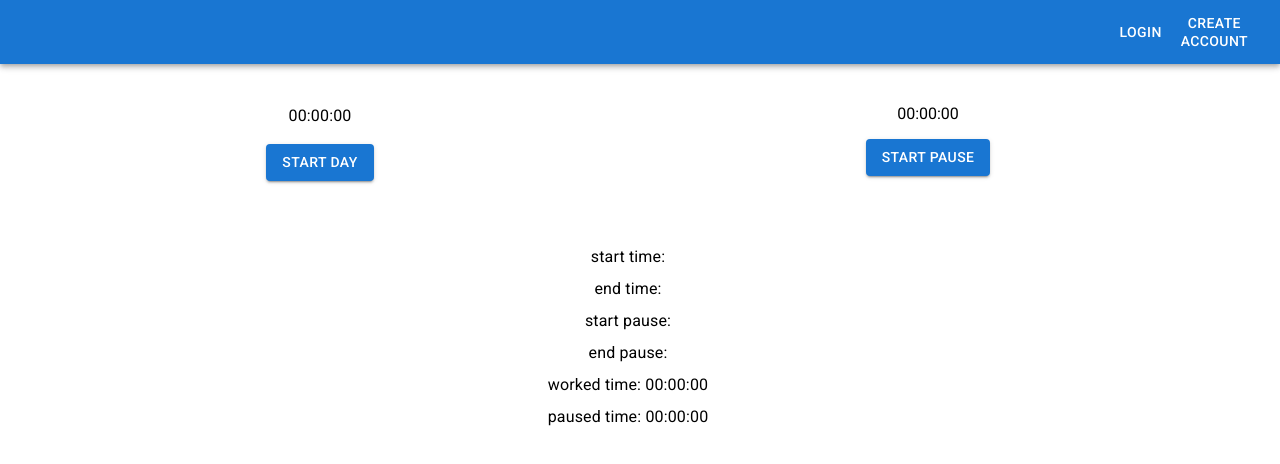
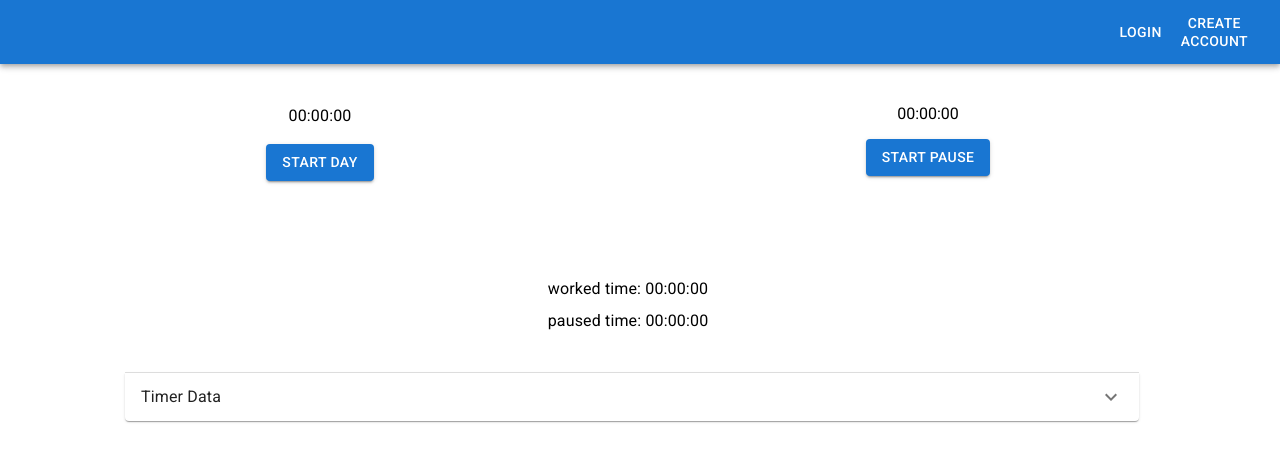
Before and after one commit to miguelgisbert/work-timer, a React (Vite) app: page / in a window 1280 px wide. Shown: the top 464 px of the page. Built offline with nearby package versions, Linux system fonts and the light colour scheme; no server answers.

Commit message:
Timer log

```diff
--- a/package.json
+++ b/package.json
@@ -42,6 +42,8 @@
     "@fontsource/roboto": "^5.0.12",
     "@mui/icons-material": "^5.15.13",
     "@mui/material": "^5.15.11",
+    "@mui/x-data-grid": "^6.19.6",
+    "date-fns": "^3.6.0",
     "firebase": "^10.8.1",
     "react": "^17.0.2",
     "react-dom": "^17.0.2"
--- a/src/components/Login.tsx
+++ b/src/components/Login.tsx
@@ -147,11 +147,6 @@ function Login() {
         {formToShow === 'signup' && <Button onClick={signUp}>Create Account</Button>}
         <Typography>{errorMessage}</Typography>
       </Popper>
-      {/* <input type="email" value={email} onChange={e => setEmail(e.target.value)} />
-      <input type="password" value={password} onChange={e => setPassword(e.target.value)} />
-      <button onClick={signIn}>Sign In</button>
-      <button onClick={signUp}>Sign Up</button>
-      {errorMessage && <p>{errorMessage}</p>} */}
     </>
   );
 }
--- a/src/components/Timer.tsx
+++ b/src/components/Timer.tsx
@@ -1,5 +1,14 @@
 import React, { useEffect, useState } from 'react'
 import { Button, Grid, Typography } from '@mui/material'
+import { TimerData } from '../types'
+import { formatTime } from '../utils/timeUtils'
+import 'firebase/compat/firestore'
+import { getAuth, onAuthStateChanged } from 'firebase/auth'
+import { getDoc, doc, setDoc, Timestamp, collection, query, where, getDocs, orderBy } from "firebase/firestore"
+import { db } from "../firebaseConfig"
+import TimerLog from './TimerLog'
+import { startOfWeek, endOfWeek } from 'date-fns'
+
 
 const Timer: React.FC = () => {
     const [startTime, setStartTime] = useState<Date | null>(null)
@@ -10,6 +19,7 @@ const Timer: React.FC = () => {
     const [pausedTime, setPausedTime] = useState<number>(0)
     const [isWorking, setIsWorking] = useState<boolean>(false)
     const [isResting, setIsResting] = useState<boolean>(false)
+    const [weekData, setWeekData] = useState<TimerData[]>([])
 
     useEffect(() => {
         let interval: ReturnType<typeof setTimeout> | null = null
@@ -51,11 +61,107 @@ const Timer: React.FC = () => {
         }
     }, [startPause, isResting])
 
-    const formatTime = (timeInSeconds: number): string => {
-        const date = new Date(0)
-        date.setSeconds(timeInSeconds)
-        return date.toISOString().slice(11, 19)
+    useEffect(() => {
+        if (startTime) {
+            saveDataToFirestore();
+        }
+    }, [startTime, endTime, startPause, endPause, workedTime, pausedTime]);
+
+
+    const saveDataToFirestore = async () => {
+
+        const auth = getAuth();
+        let userId = '';
+        if (auth.currentUser) {
+            userId = auth.currentUser.uid;
+        }
+
+        const timerData = {
+            date: startTime ? Timestamp.fromDate(startTime) : null,
+            startTime: startTime ? Timestamp.fromDate(startTime) : null,
+            endTime: endTime ? Timestamp.fromDate(endTime) : null,
+            startPause: startPause ? Timestamp.fromDate(startPause) : null,
+            endPause: endPause ? Timestamp.fromDate(endPause) : null,
+            workedTime,
+            pausedTime
+        }
+
+        const docId = startTime ? startTime.toISOString().split('T')[0] : new Date().toISOString().split('T')[0];
+        const docRef = doc(db, "users", userId, "timerData", docId);
+        await setDoc(docRef, timerData, { merge: true });
     }
+
+
+    const startOfWeekDate = startOfWeek(new Date(), { weekStartsOn: 1 })
+    const endOfWeekDate = endOfWeek(new Date(), { weekStartsOn: 1 })
+    const startOfWeekDateUTC = new Date(Date.UTC(startOfWeekDate.getUTCFullYear(), startOfWeekDate.getUTCMonth(), startOfWeekDate.getUTCDate()));
+    const endOfWeekDateUTC = new Date(Date.UTC(endOfWeekDate.getUTCFullYear(), endOfWeekDate.getUTCMonth(), endOfWeekDate.getUTCDate(), 23, 59, 59));
+
+    useEffect(() => {
+        const fetchData = async (userId: string) => {
+            const docId = new Date().toISOString().split('T')[0];
+            const docRef = doc(db, "users", userId, "timerData", docId)
+            const docSnap = await getDoc(docRef)
+            console.log(docSnap)
+            if (docSnap.exists()) {
+                const data = docSnap.data()
+                setStartTime(data.startTime?.toDate() || null);
+                setEndTime(data.endTime?.toDate() || null);
+                setStartPause(data.startPause?.toDate() || null);
+                setEndPause(data.endPause?.toDate() || null);
+                setWorkedTime(data.workedTime || 0);
+                setPausedTime(data.pausedTime || 0);
+
+                // Check if the user is working or resting
+                if (data.startTime && !data.endTime && (!data.startPause || data.endPause)) {
+                    setIsWorking(true);
+                }
+                if (data.startPause && !data.endPause) {
+                    setIsResting(true);
+                }
+                setWorkedTime(data.workedTime);
+                setPausedTime(data.pausedTime);
+            }
+        }
+
+        const fetchDataForWeek = async (userId: string) => {
+            const q = query(
+                collection(db, "users", userId, "timerData"),
+                where("date", ">=", startOfWeekDateUTC),
+                where("date", "<=", endOfWeekDateUTC),
+                orderBy("date")
+            );
+
+            try {
+                const querySnapshot = await getDocs(q)
+                const weekData = querySnapshot.docs.map((doc, index) => {
+                    const data = doc.data();
+                    return {
+                        id: index,
+                        date: data.date.toDate(),
+                        startTime: data.startTime?.toDate(),
+                        endTime: data.endTime?.toDate(),
+                        startPause: data.startPause?.toDate(),
+                        endPause: data.endPause?.toDate(),
+                        workedTime: data.workedTime,
+                        pausedTime: data.pausedTime
+                    } as TimerData;
+                })
+                setWeekData(weekData)
+            } catch (error) {
+                console.error("Error fetching data for week:", error);
+            }
+        }
+
+        const auth = getAuth();
+        const unsubscribe = onAuthStateChanged(auth, (user) => {
+            if (user) {
+                fetchData(user.uid);
+                fetchDataForWeek(user.uid);
+            }
+        })
+        return () => unsubscribe()
+    }, []);
 
     return (
         <Grid container spacing={2} justifyContent="center" textAlign="center" padding={5}>
@@ -76,9 +182,15 @@ const Timer: React.FC = () => {
                         }}>End day</Button>
                     )}
                 </Grid>
+                <Grid item>
+                    {startTime && <Typography>start time: {startTime?.toLocaleTimeString()}</Typography>}
+                </Grid>
+                <Grid item>
+                    {endTime && <Typography>end time: {endTime?.toLocaleTimeString()}</Typography>}
+                </Grid>
             </Grid>
             <Grid xs={12} sm={6} container item spacing={2} direction={'column'}>
-                <Grid item>{formatTime(pausedTime)}</Grid>
+                <Grid item>{pausedTime ? formatTime(pausedTime): '00:00:00'}</Grid>
                 <Grid item>
                     {!startPause ? (
                         <Button variant="contained" onClick={() => {
@@ -94,20 +206,14 @@ const Timer: React.FC = () => {
                         }}>End pause</Button>
                     )}
                 </Grid>
+                <Grid item>
+                    {startPause && <Typography>start pause: {startPause?.toLocaleTimeString()}</Typography>}
+                </Grid>
+                <Grid item>
+                    {endPause && <Typography>end pause: {endPause?.toLocaleTimeString()}</Typography>}
+                </Grid>
             </Grid>
             <Grid container direction={"column"} xs={12} item padding={5} marginTop={5} spacing={1}>
-                <Grid item>
-                    <Typography>start time: {startTime?.toLocaleTimeString()}</Typography>
-                </Grid>
-                <Grid item>
-                    <Typography>end time: {endTime?.toLocaleTimeString()}</Typography>
-                </Grid>
-                <Grid item>
-                    <Typography>start pause: {startPause?.toLocaleTimeString()}</Typography>
-                </Grid>
-                <Grid item>
-                    <Typography>end pause: {endPause?.toLocaleTimeString()}</Typography>
-                </Grid>
                 <Grid item>
                     <Typography>worked time: {formatTime(workedTime)}</Typography>
                 </Grid>
@@ -115,6 +221,7 @@ const Timer: React.FC = () => {
                     <Typography>paused time: {formatTime(pausedTime)}</Typography>
                 </Grid>
             </Grid>
+            <TimerLog rows={weekData} />
         </Grid>
     )
 }
--- /dev/null
+++ b/src/components/TimerLog.tsx
@@ -0,0 +1,64 @@
+import React, { useEffect, useState } from 'react'
+import {Accordion, AccordionSummary, AccordionDetails, Typography} from '@mui/material'
+import { DataGrid } from '@mui/x-data-grid'
+import ExpandMoreIcon from '@mui/icons-material/ExpandMore'
+import { TimerData } from '../types'
+import { formatTime, extractTime } from '../utils/timeUtils'
+
+interface TimerLogProps {
+    rows: TimerData[];
+}
+
+interface FormattedTimerData {
+    startTime: string;
+    endTime: string;
+    startPause: string;
+    endPause: string;
+    workedTime: string;
+    pausedTime: string;
+}
+
+const TimerLog: React.FC<TimerLogProps> = ({ rows }) => {
+
+    const [data, setData] = useState<FormattedTimerData[]>([])
+
+    useEffect(() => {
+        if (rows.length > 0) {
+            const formattedRows = rows.map(row => ({
+                ...row,
+                startTime: row.startTime ? extractTime(row.startTime) : '',
+                endTime: extractTime(row.endTime),
+                startPause: extractTime(row.startPause),
+                endPause: extractTime(row.endPause),
+                workedTime: formatTime(row.workedTime),
+                pausedTime: formatTime(row.pausedTime),
+            }))
+            setData(formattedRows)
+        }
+    }, [rows])
+
+    return (
+        <Accordion sx={{ maxWidth: "100%" }}>
+            <AccordionSummary expandIcon={<ExpandMoreIcon />}>
+                <Typography>Timer Data</Typography>
+            </AccordionSummary>
+            <AccordionDetails>
+                <DataGrid
+                    rows={data}
+                    columns={[
+                        { field: 'date', headerName: 'Date', width: 150 },
+                        { field: 'startTime', headerName: 'Start Time', width: 130 },
+                        { field: 'endTime', headerName: 'End Time', width: 130 },
+                        { field: 'startPause', headerName: 'Start Pause', width: 130 },
+                        { field: 'endPause', headerName: 'End Pause', width: 130 },
+                        { field: 'workedTime', headerName: 'Worked Time', width: 130 },
+                        { field: 'pausedTime', headerName: 'Paused Time', width: 130 },
+                    ]}
+                    checkboxSelection
+                />
+            </AccordionDetails>
+        </Accordion>
+    )
+}
+
+export default TimerLog
--- a/src/firebaseConfig.ts
+++ b/src/firebaseConfig.ts
@@ -1,5 +1,6 @@
 import { initializeApp } from 'firebase/app'
 import { getAuth } from 'firebase/auth'
+import { getFirestore } from 'firebase/firestore'
 
 const firebaseConfig = {
   apiKey: "AIzaSyBZr3W2feV81BW7r7KZHwe0qGDYkkZoBzc",
@@ -14,3 +15,4 @@ const firebaseConfig = {
 const app = initializeApp(firebaseConfig)
 
 export const auth = getAuth(app)
+export const db = getFirestore(app)
--- /dev/null
+++ b/src/utils/timeUtils.ts
@@ -0,0 +1,18 @@
+import { Timestamp } from "firebase/firestore"
+
+export const formatTime = (timeInSeconds: number): string => {
+    const date = new Date(0)
+    date.setSeconds(timeInSeconds)
+    return date.toISOString().slice(11, 19)
+}
+
+export const extractTime = (timestamp: any): string => {
+    if (timestamp && typeof timestamp.getTime === 'function') {
+        const date = new Date(timestamp.getTime());
+        const hours = String(date.getHours()).padStart(2, '0');
+        const minutes = String(date.getMinutes()).padStart(2, '0');
+        const seconds = String(date.getSeconds()).padStart(2, '0');
+        return `${hours}:${minutes}:${seconds}`;
+    }
+    return '';
+}
```
Also changed, not shown: src/types.d.ts (added, +10 -0 lines), 2 other files (tests, documents, lock files or other folders).
